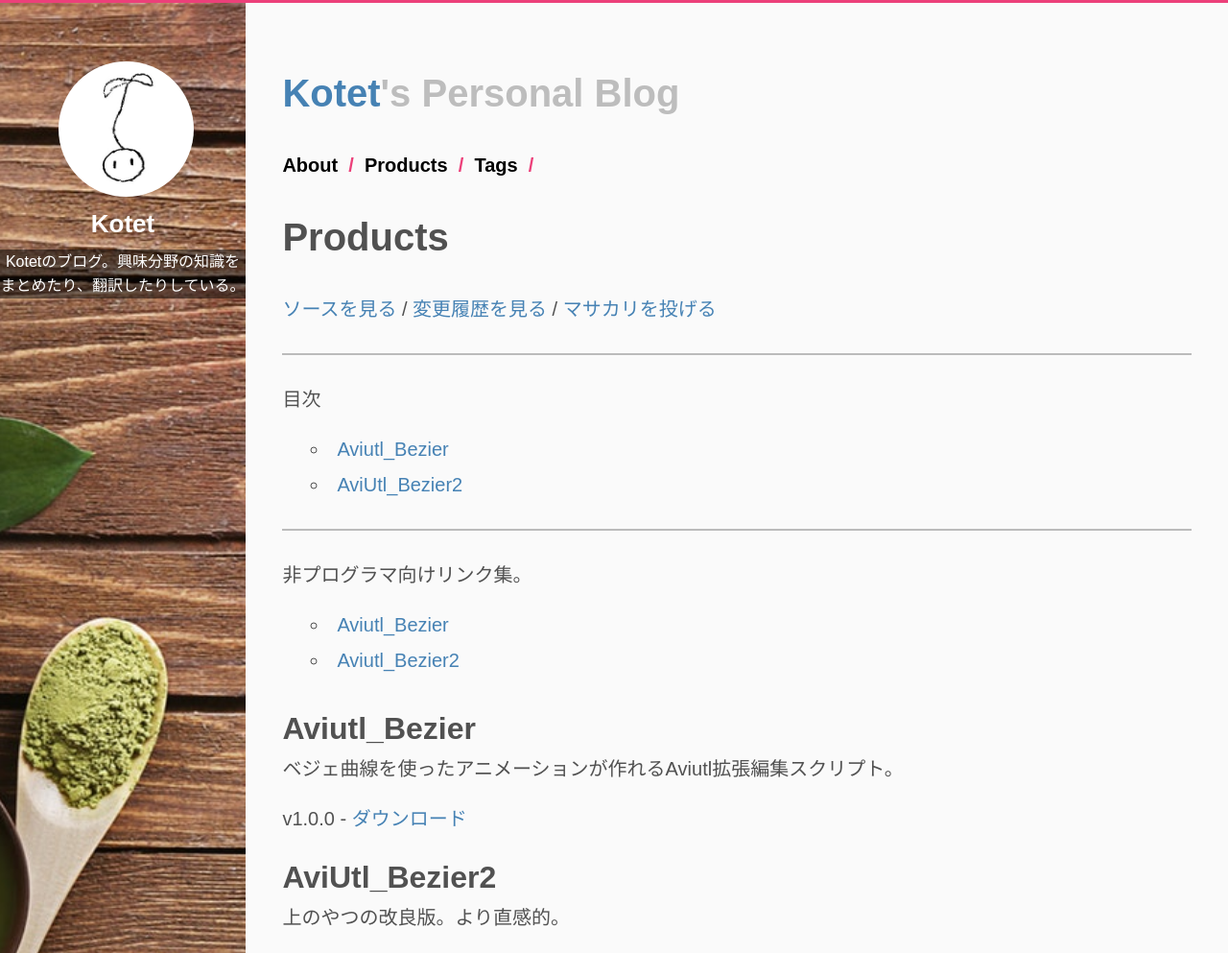
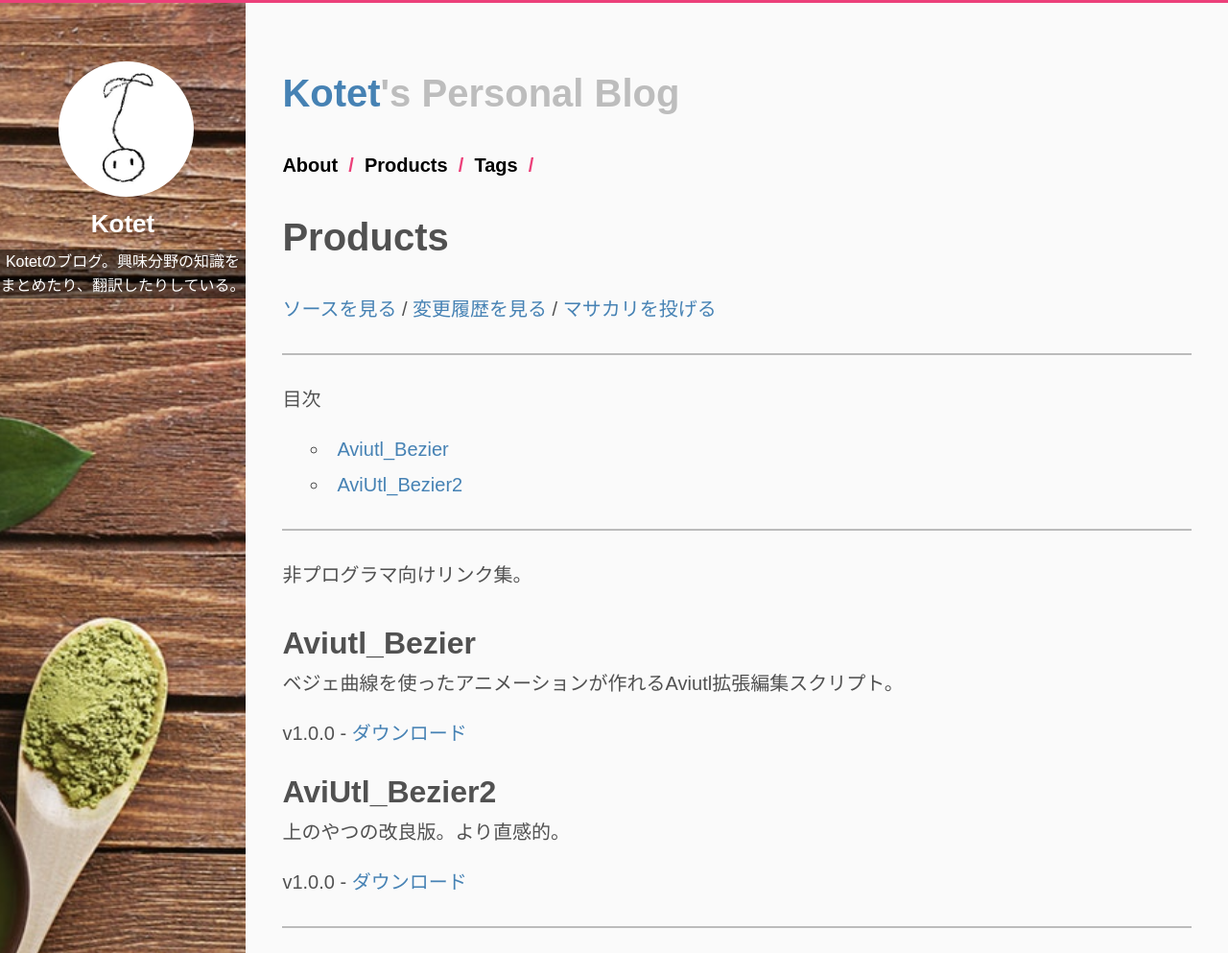
Before and after one commit to kotet/kotet.github.io, a Jekyll site: the page built from products.md, in a window 1280 px wide and 1253 px high, cut to the strip 0-993 px from the top of the window. Shown: the whole strip at 96% size. Built offline with Jekyll 4.4.1, drawn with Linux system fonts in a browser that asks for light colours; a script that is not in the unit is left out.

Commit message:
旧ToCの削除

```diff
--- a/products.md
+++ b/products.md
@@ -6,9 +6,6 @@ excerpt: "非プログラマ向けリンク集。"
 ---
 
 非プログラマ向けリンク集。
-
-- [Aviutl_Bezier](#aviutl_bezier)
-- [Aviutl_Bezier2](#aviutl_bezier2)
 
 ## Aviutl_Bezier
 ベジェ曲線を使ったアニメーションが作れるAviutl拡張編集スクリプト。
```
